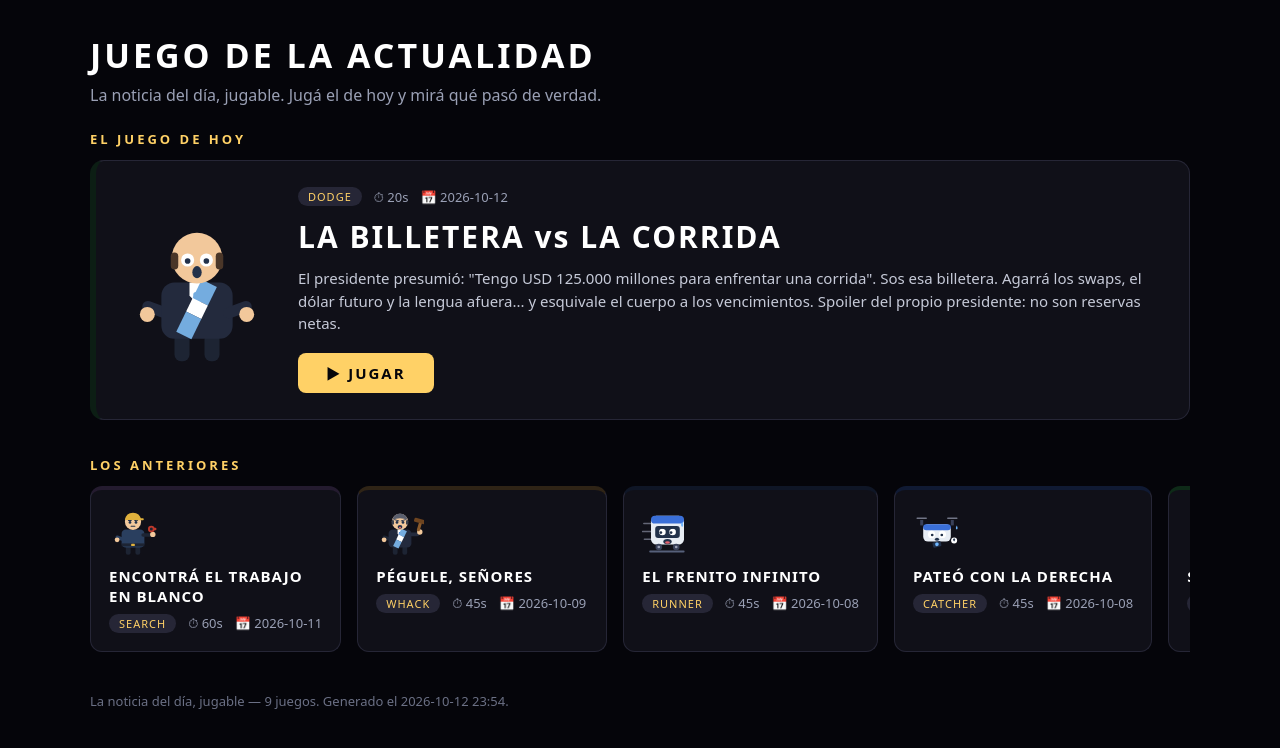
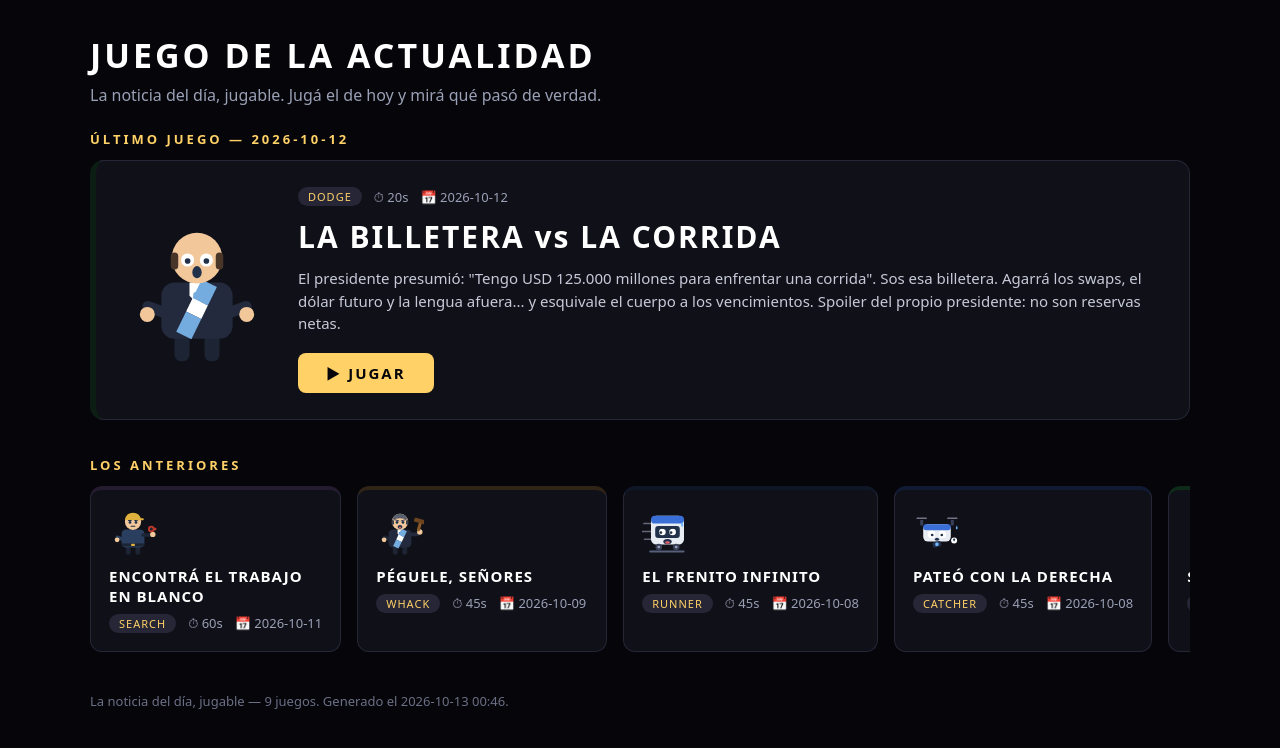
Before and after one commit to damianmf/argentilandia, a website: page web/index.html in a window 1280 px wide. Drawn offline with Linux system fonts and the light colour scheme.

Commit message:
test de CI: marca visible en el HTML para verificar que el build automático de argentilandia deploya solo

```diff
--- a/web/index.html
+++ b/web/index.html
@@ -138,7 +138,7 @@
       <h1>Juego de la Actualidad</h1>
       <p>La noticia del día, jugable. Jugá el de hoy y mirá qué pasó de verdad.</p>
     </header>
-    <p class="seccion">EL JUEGO DE HOY</p>
+    <p class="seccion">ÚLTIMO JUEGO — 2026-10-12</p>
     <main class="hero-grid">
       <a class="hero-card" style="border-left-color: #0c1e14" href="../index.html?game=2026-10-12-billetera-corrida-125">
         <div class="hero-avatar"><img src="../content/events/2026-10-12-billetera-corrida-125/avatar.svg" alt="La billetera presidencial" /></div>
@@ -200,6 +200,6 @@
           <div class="meta"><span class="badge">decide</span><span>⏱ 60s</span><span>📅 2026-09-26</span></div>
         </a>
     </section>
-    <footer>La noticia del día, jugable — 9 juegos. Generado el 2026-10-12 23:54.</footer>
+    <footer>La noticia del día, jugable — 9 juegos. Generado el 2026-10-13 00:46.</footer>
   </body>
 </html>
```
Also changed, not shown: index.html (+1 -0 lines).
